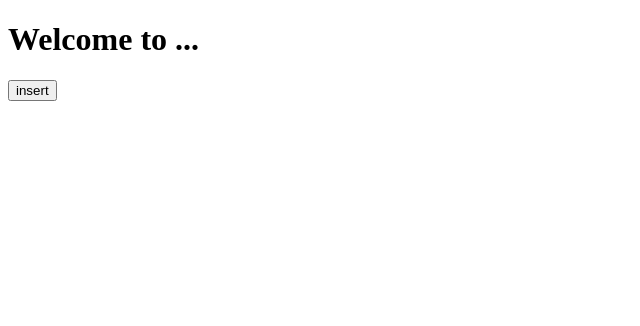
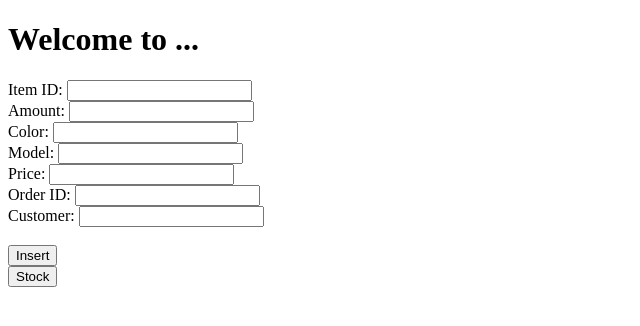
Before and after one commit to nonkan/D0018E, a Flask app: page / in a window 1280 px wide. Shown: the top 326 px of the page, without its empty margins (0-640 px from the left). Run offline with Flask 3, Linux system fonts and the light colour scheme; some libraries are stand-ins or nearby versions.

Commit message:
lade till insert

```diff
--- a/app.py
+++ b/app.py
@@ -1,4 +1,4 @@
-from flask import Flask, jsonify, render_template, redirect, url_for
+from flask import Flask, jsonify, render_template, redirect, url_for, request
 import psycopg2
 
 app = Flask(__name__)
@@ -26,8 +26,8 @@ def home():
     #return "Startsida"
     return render_template('index.html')
 
-@app.route('/button_clicked')
-def button_clicked():
+@app.route('/show_stock')
+def show_stock():
     conn = connect_db()
     cur = conn.cursor()
     stock = "SELECT * FROM test"
@@ -46,5 +46,32 @@ def button_clicked():
     return render_template('stock.html', results=results)
     #return ".."
 
+
+@app.route('/insert', methods=['POST'])
+def insert():
+    item_ID = request.form['item_ID']
+    amount = request.form['amount']
+    color = request.form['color']
+    model = request.form['model']
+    price = request.form['price']
+    order_ID = request.form['order_ID']
+    customer = request.form['customer']
+
+    conn = connect_db()
+    cur = conn.cursor()
+
+    insert_query = """
+        INSERT INTO test (item_ID, amount, color, model, price, order_ID, customer)
+        VALUES (%s, %s, %s, %s, %s, %s, %s)
+    """
+    cur.execute(insert_query, (item_ID, amount, color, model, price, order_ID, customer))
+
+    conn.commit()
+    cur.close()
+    conn.close()
+
+    # Return a success message as a JSON response
+    return jsonify({"message": "inserted"})
+
 if __name__ == '__main__':
     app.run(debug=True)
--- a/templates/index.html
+++ b/templates/index.html
@@ -7,7 +7,56 @@
 </head>
 <body>
     <h1>Welcome to ...</h1>
-    <form action="{{url_for('button_clicked')}}" method="get">
-        <button type="submit">insert</button>
+
+    <form id="insertForm">
+        <label for = "item_ID">Item ID:</label>
+        <input type = "text" id = "item_ID" name = "item_ID" required><br>
+
+        <label for = "amount">Amount:</label>
+        <input type = "text" id = "amount" name = "amount" required><br>
+
+        <label for = "color">Color:</label>
+        <input type = "text" id = "color" name = "color" required><br>
+
+        <label for = "model">Model:</label>
+        <input type = "text" id = "model" name = "model" required><br>
+
+        <label for = "price">Price:</label>
+        <input type = "text" id = "price" name = "price" required><br>
+
+        <label for = "order_ID">Order ID:</label>
+        <input type = "text" id ="order_ID" name = "order_ID" required><br>
+
+        <label for = "customer">Customer:</label>
+        <input type = "text" id = "customer" name = "customer" required><br><br>
+
+        <button type = "submit">Insert</button>
+  </form>
+
+    <form action = "{{url_for('show_stock')}}" method = "get">
+        <button type = "submit">Stock</button>
+    </form>
+
+  <p id = "message"></p>
+
+  <script>
+    document.getElementById('insertForm').addEventListener('submit', function(event) {
+      event.preventDefault();  // Prevent form from submitting normally
+
+      const formData = new FormData(this);
+      fetch('/insert', {
+        method: 'POST',
+        body: formData
+      })
+      .then(response => response.json())
+      .then(data => {
+        document.getElementById('message').innerText = data.message;  // Show success message
+        this.reset();  // Reset the form fields
+      })
+      .catch(error => {
+        document.getElementById('message').innerText = 'Error: ' + error;
+      });
+    });
+  </script>
 </body>
 </html>
```
